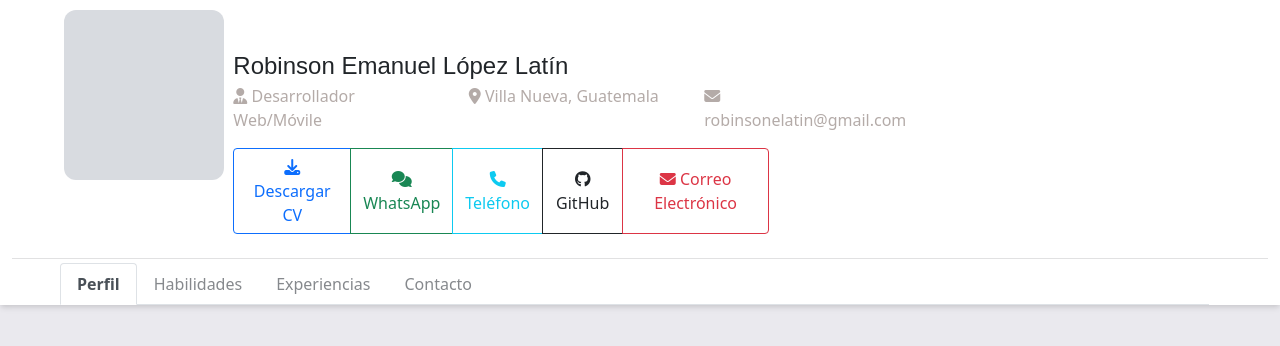
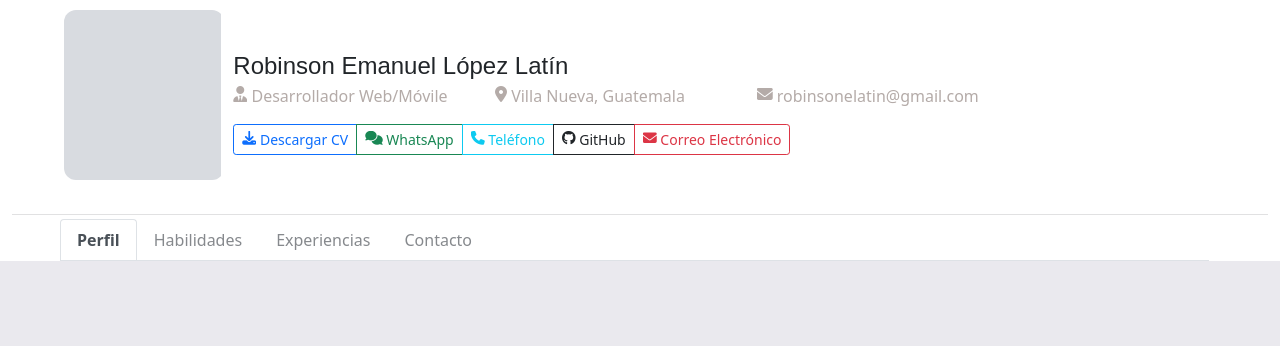
Before and after one commit to RobinsonLT/portafolio, a plain HTML site: page index.html in a window 1280 px wide. Drawn offline with nearby package versions, Linux system fonts and the light colour scheme.

Commit message:
Update index.html
awef

```diff
--- a/index.html
+++ b/index.html
@@ -8,8 +8,14 @@
     <link rel="stylesheet" href="https://cdnjs.cloudflare.com/ajax/libs/font-awesome/6.7.2/css/all.min.css">
 
     <style>
+        *{
+            width: 100;
+            margin: 0;
+            overflow-x: hidden;
+        }
         html{
             background:#eae9ee;
+
         }
         .foto{
             margin: 10px;
@@ -72,7 +78,7 @@
             <div class="col-md-2">
                 <div class="foto"></div>
             </div>
-            <div class="col-md-9">
+            <div class="col-md-10">
                 <br><br>
                 <p class="title">Robinson Emanuel López Latín</p>
                 <div class="row">
@@ -86,9 +92,9 @@
                         <p class="texto"><span class="fa-solid fa-envelope"></span> robinsonelatin@gmail.com</p>
                     </div>
                 </div>
-                <div class="col-md-7">
-                    <div class="btn-group" role="group" aria-label="Basic outlined example">
-                        <button type="button" class="btn btn-outline-primary"><i class="fa-solid fa-download"></i> Descargar CV</button>
+                <div class="col-md-10">
+                    <div class="btn-group btn-group-sm" role="group" aria-label="Basic outlined example">
+                        <button type="button" class="btn btn-xs btn-outline-primary"><i class="fa-solid fa-download"></i> Descargar CV</button>
                         <button type="button" class="btn btn-outline-success"><i class="fa-solid fa-comments"></i> WhatsApp</button>
                         <button type="button" class="btn btn-outline-info"><i class="fa-solid fa-phone"></i> Teléfono</button>
                         <button type="button" class="btn btn-outline-dark"><i class="fa-brands fa-github"></i> GitHub</button>
```
